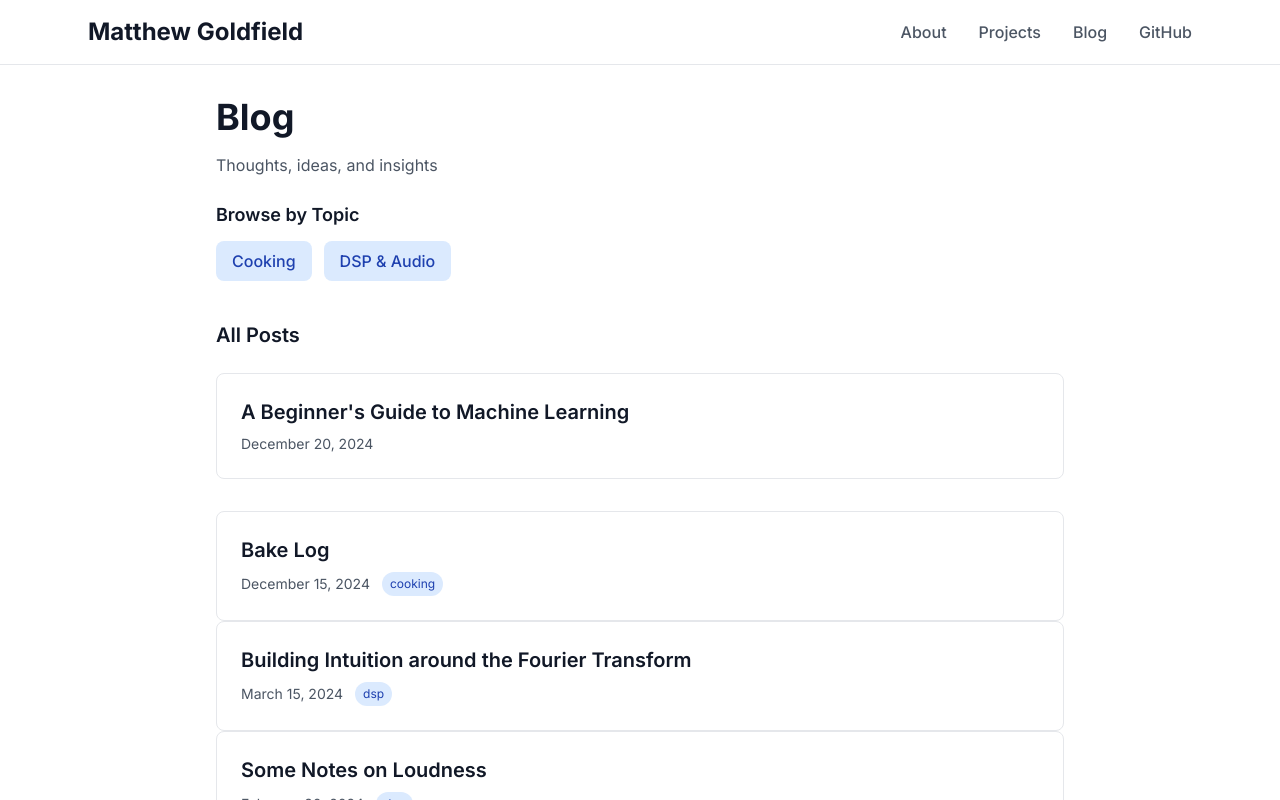
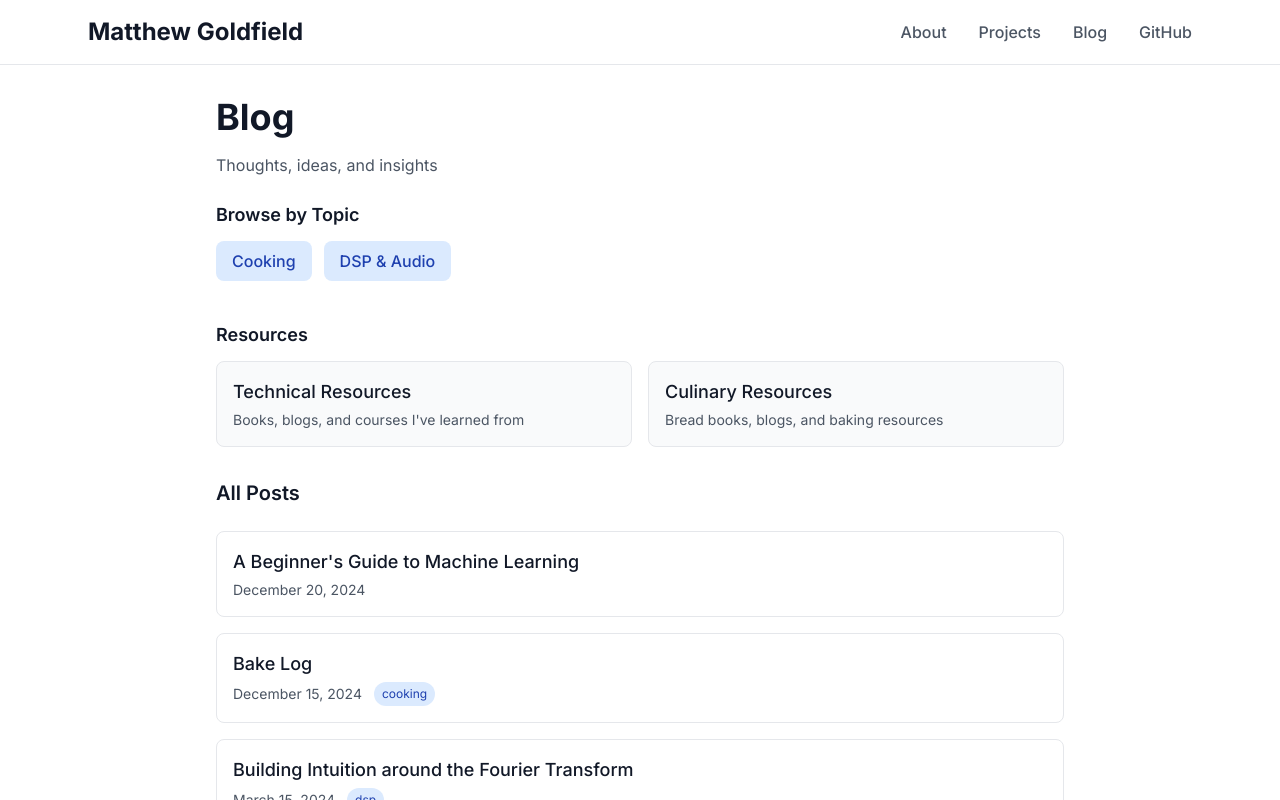
Before and after one commit to mgoldfield/personal-site, a Next.js app: page /blog in a window 1280 px wide. Shown: the top 800 px of the page. Built offline with nearby package versions, Linux system fonts and the light colour scheme.

Commit message:
Improve blog post cards and add resources section
- Make blog post cards more compact with better spacing
- Add ResourcesSection component for navigation to resources
- Consistent spacing across all blog pages

```diff
--- a/src/app/components/posts.tsx
+++ b/src/app/components/posts.tsx
@@ -9,14 +9,14 @@ export function ListItem({post}: ListItemProps) {
     const {id, title, date, category} = post;
     const formattedDate = getFormattedDate(date);
     return(
-        <li className="group mb-8 p-6 rounded-lg border border-gray-200 dark:border-gray-700 bg-white dark:bg-slate-800 hover:shadow-lg transition-all duration-200" key={id}>
+        <li className="group p-4 rounded-lg border border-gray-200 dark:border-gray-700 bg-white dark:bg-slate-800 hover:shadow-md transition-all duration-200" key={id}>
             <Link className="block" href={`/posts/${id}`}>
-                <div className="flex items-start justify-between">
+                <div className="flex items-center justify-between">
                     <div className="flex-1">
-                        <h3 className="text-xl font-semibold text-gray-900 dark:text-white group-hover:text-blue-600 dark:group-hover:text-blue-400 transition-colors duration-200">
+                        <h3 className="text-lg font-medium text-gray-900 dark:text-white group-hover:text-blue-600 dark:group-hover:text-blue-400 transition-colors duration-200">
                             {title}
                         </h3>
-                        <div className="flex items-center gap-3 mt-2">
+                        <div className="flex items-center gap-3 mt-1">
                             <p className="text-sm text-gray-600 dark:text-gray-400">{formattedDate}</p>
                             {category && (
                                 <span className="px-2 py-1 bg-blue-100 dark:bg-blue-900 text-blue-800 dark:text-blue-200 text-xs rounded-full">
@@ -28,6 +28,39 @@ export function ListItem({post}: ListItemProps) {
                 </div>
             </Link>
         </li>
+    );
+}
+
+function ResourcesSection() {
+    return (
+        <div className="mb-8">
+            <h2 className="text-lg font-semibold text-gray-900 dark:text-white mb-3">Resources</h2>
+            <div className="grid md:grid-cols-2 gap-4">
+                <Link
+                    href="/resources/technical"
+                    className="group p-4 rounded-lg border border-gray-200 dark:border-gray-700 bg-gray-50 dark:bg-slate-700 hover:shadow-md transition-all duration-200"
+                >
+                    <h3 className="text-lg font-medium text-gray-900 dark:text-white group-hover:text-blue-600 dark:group-hover:text-blue-400 transition-colors duration-200">
+                        Technical Resources
+                    </h3>
+                    <p className="text-sm text-gray-600 dark:text-gray-400 mt-1">
+                        Books, blogs, and courses I've learned from
+                    </p>
+                </Link>
+
+                <Link
+                    href="/resources/culinary"
+                    className="group p-4 rounded-lg border border-gray-200 dark:border-gray-700 bg-gray-50 dark:bg-slate-700 hover:shadow-md transition-all duration-200"
+                >
+                    <h3 className="text-lg font-medium text-gray-900 dark:text-white group-hover:text-blue-600 dark:group-hover:text-blue-400 transition-colors duration-200">
+                        Culinary Resources
+                    </h3>
+                    <p className="text-sm text-gray-600 dark:text-gray-400 mt-1">
+                        Bread books, blogs, and baking resources
+                    </p>
+                </Link>
+            </div>
+        </div>
     );
 }
 
@@ -59,11 +92,13 @@ export default function Posts() {
                 )}
             </div>
 
+            <ResourcesSection />
+
             <div className="mb-6">
                 <h2 className="text-xl font-semibold text-gray-900 dark:text-white">All Posts</h2>
             </div>
 
-            <ul className="space-y-0">
+            <ul className="space-y-4">
                 {posts.map(post => ListItem({post}))}
             </ul>
         </section>
```
